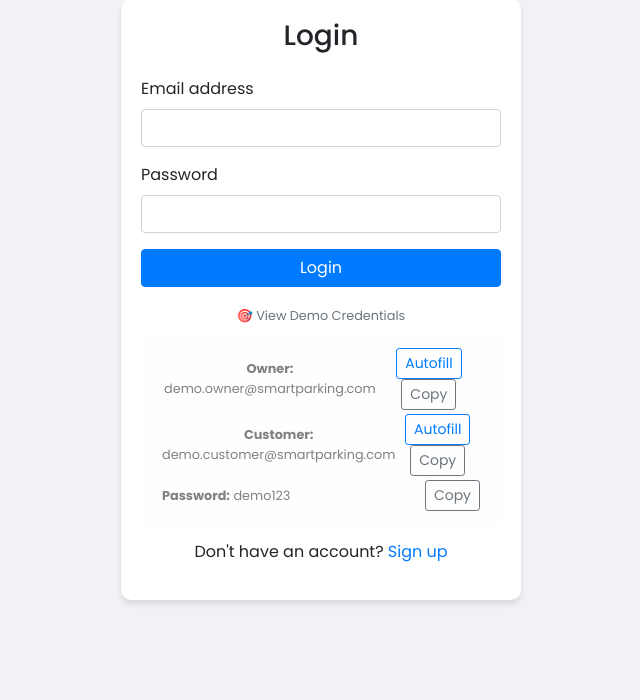
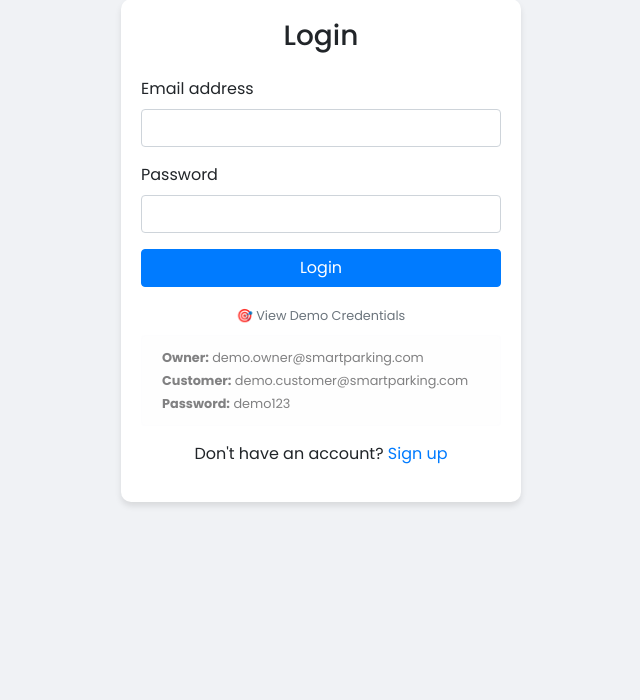
Before and after one commit to DefinitelyNotABot-del/smart-parking-app, a Flask app: page /login in a window 1280 px wide, after a click on "🎯 View Demo Credentials". Shown: the part 101-801 px from the top of the page, without its empty margins (319-959 px from the left). After the commit the page ends 607 px from the top, so only its background shows below. Run offline with Flask 3, Linux system fonts and the light colour scheme; a user stored in the database is signed in; some libraries are stand-ins or nearby versions.

Commit message:
UI: remove demo autofill/copy buttons; simplify demo credentials layout and left-align

```diff
--- a/templates/index.html
+++ b/templates/index.html
@@ -63,27 +63,10 @@
                             🎯 View Demo Credentials
                         </a>
                     </small>
-                    <div id="demoInfo" style="display:none;" class="alert alert-light mt-2 small">
-                        <div class="d-flex justify-content-between align-items-center mb-1">
-                            <div><strong>Owner:</strong> <span id="demoOwnerEmail">demo.owner@smartparking.com</span></div>
-                            <div>
-                                <button id="autofillOwner" class="btn btn-sm btn-outline-primary">Autofill</button>
-                                <button id="copyOwner" class="btn btn-sm btn-outline-secondary">Copy</button>
-                            </div>
-                        </div>
-                        <div class="d-flex justify-content-between align-items-center mb-1">
-                            <div><strong>Customer:</strong> <span id="demoCustomerEmail">demo.customer@smartparking.com</span></div>
-                            <div>
-                                <button id="autofillCustomer" class="btn btn-sm btn-outline-primary">Autofill</button>
-                                <button id="copyCustomer" class="btn btn-sm btn-outline-secondary">Copy</button>
-                            </div>
-                        </div>
-                        <div class="d-flex justify-content-between align-items-center">
-                            <div><strong>Password:</strong> <span id="demoPassword">demo123</span></div>
-                            <div>
-                                <button id="copyPassword" class="btn btn-sm btn-outline-secondary">Copy</button>
-                            </div>
-                        </div>
+                    <div id="demoInfo" style="display:none;" class="alert alert-light mt-2 small text-left">
+                        <div class="mb-1"><strong>Owner:</strong> <span id="demoOwnerEmail">demo.owner@smartparking.com</span></div>
+                        <div class="mb-1"><strong>Customer:</strong> <span id="demoCustomerEmail">demo.customer@smartparking.com</span></div>
+                        <div class="mb-0"><strong>Password:</strong> <span id="demoPassword">demo123</span></div>
                     </div>
                 </div>
 
@@ -166,40 +149,7 @@
             }
         });
 
-        // Demo credentials autofill / copy helpers
-        const autofillOwnerBtn = document.getElementById('autofillOwner');
-        const autofillCustomerBtn = document.getElementById('autofillCustomer');
-        const copyOwnerBtn = document.getElementById('copyOwner');
-        const copyCustomerBtn = document.getElementById('copyCustomer');
-        const copyPasswordBtn = document.getElementById('copyPassword');
-
-        function copyToClipboard(text) {
-            navigator.clipboard && navigator.clipboard.writeText(text).catch(()=>{});
-        }
-
-        if (autofillOwnerBtn) {
-            autofillOwnerBtn.addEventListener('click', (e) => {
-                e.preventDefault();
-                document.getElementById('loginEmail').value = document.getElementById('demoOwnerEmail').textContent.trim();
-                document.getElementById('loginPassword').value = document.getElementById('demoPassword').textContent.trim();
-            });
-        }
-        if (autofillCustomerBtn) {
-            autofillCustomerBtn.addEventListener('click', (e) => {
-                e.preventDefault();
-                document.getElementById('loginEmail').value = document.getElementById('demoCustomerEmail').textContent.trim();
-                document.getElementById('loginPassword').value = document.getElementById('demoPassword').textContent.trim();
-            });
-        }
-        if (copyOwnerBtn) {
-            copyOwnerBtn.addEventListener('click', (e) => { e.preventDefault(); copyToClipboard(document.getElementById('demoOwnerEmail').textContent.trim()); });
-        }
-        if (copyCustomerBtn) {
-            copyCustomerBtn.addEventListener('click', (e) => { e.preventDefault(); copyToClipboard(document.getElementById('demoCustomerEmail').textContent.trim()); });
-        }
-        if (copyPasswordBtn) {
-            copyPasswordBtn.addEventListener('click', (e) => { e.preventDefault(); copyToClipboard(document.getElementById('demoPassword').textContent.trim()); });
-        }
+        // Demo credentials display only (autofill/copy removed for production stability)
 
         function toggleForms() {
             const loginForm = document.getElementById('loginForm');
```
